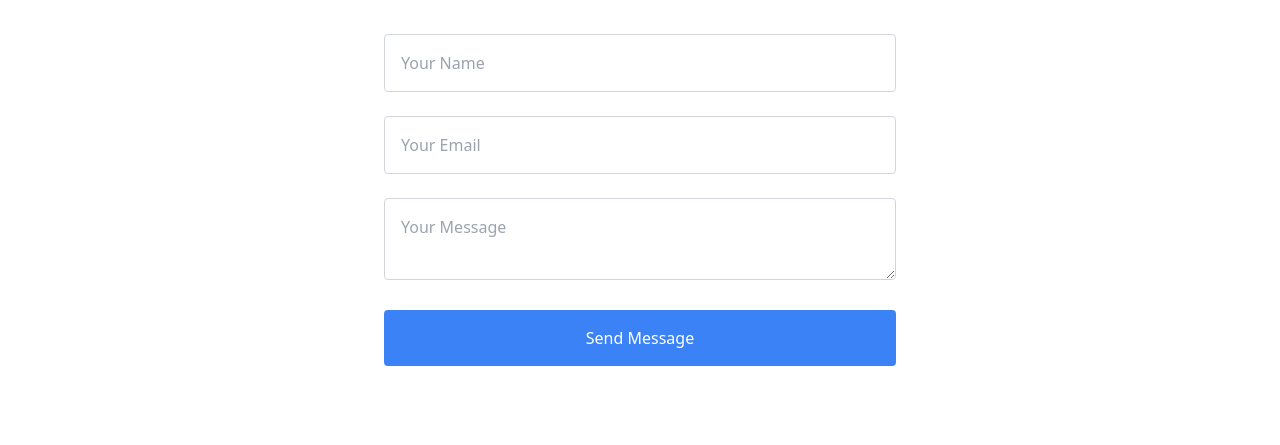
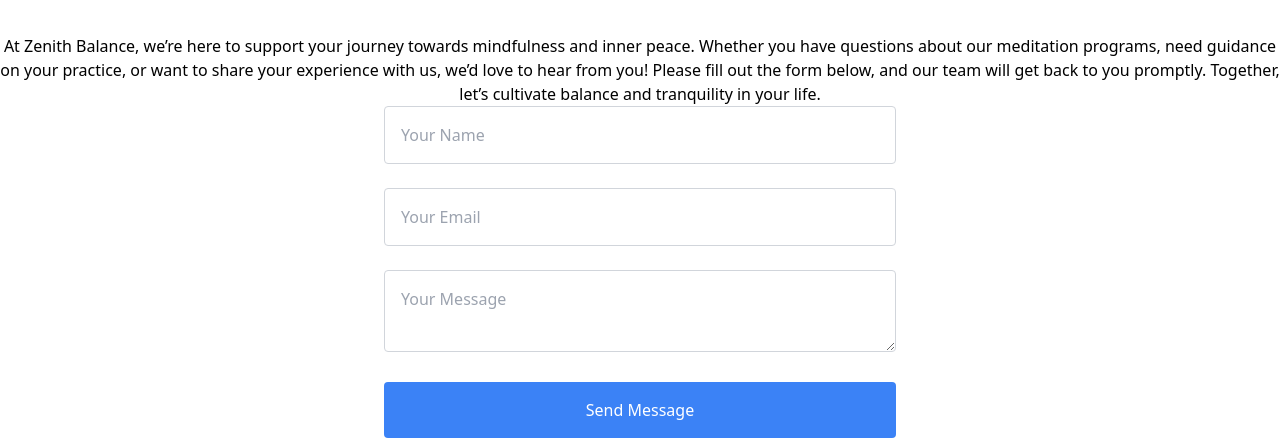
Before and after one commit to Tasuku-CV6/cpnt260-css-framework-lab, a plain HTML site: page modal.html in a window 1280 px wide. Shown: the part 174-619 px from the top of the page. Drawn offline with nearby package versions, Linux system fonts and the light colour scheme.

Commit message:
added short paragraph above the form to enchance user experience

```diff
--- a/modal.html
+++ b/modal.html
@@ -47,6 +47,14 @@
       <section id="contact" class="py-16 bg-white">
         <div class="container mx-auto text-center">
           <h2 class="text-4xl font-bold mb-10">Get in Touch</h2>
+          <p>
+            At Zenith Balance, we’re here to support your journey towards
+            mindfulness and inner peace. Whether you have questions about our
+            meditation programs, need guidance on your practice, or want to
+            share your experience with us, we’d love to hear from you! Please
+            fill out the form below, and our team will get back to you promptly.
+            Together, let’s cultivate balance and tranquility in your life.
+          </p>
           <form class="max-w-lg mx-auto space-y-6">
             <input
               type="text"
```
